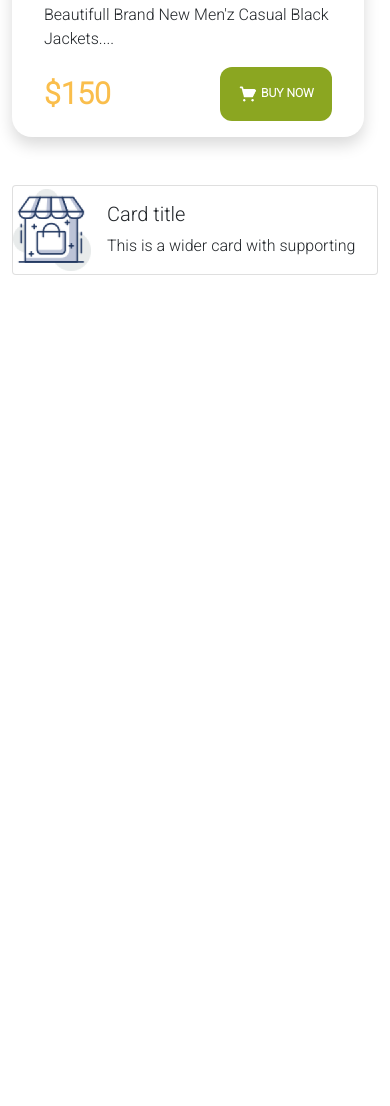
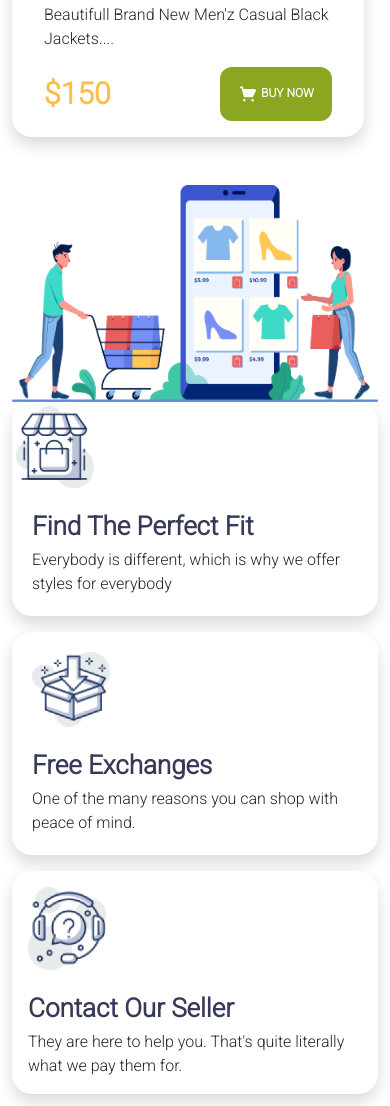
Before and after one commit to Mahbub-Ferdous/penguin-fashion-ecomerce-bootstrap5, a plain HTML site: page index.html in a window 390 px wide. Shown: the part 4394-5500 px from the top of the page. Before the commit the page ends 4733 px from the top, so only its background shows below. Drawn offline with nearby package versions, Linux system fonts and the light colour scheme.

Commit message:
almost done but not fully responsive

```diff
--- a/index.html
+++ b/index.html
@@ -234,7 +234,7 @@
         Manz-jacket-starts
       ---------------------->
 
-      <section>
+      <section class="mb-3">
         <h1 class="text-color fw-bold my-5">MAN JACKET</h1>
         <div class="row gy-4">
           <div class="col-lg-4 col-md-6 col-sm-12 col-12">
@@ -357,12 +357,25 @@
       ----------------------->
 
       <section class="my-5">
-        <div class="row">
-          <div class="col">
-            <div>
-              <div class="card mb-3" style="max-width: 480px">
-                <div class="d-flex justify-content-between align-items-center">
-                  <div>
+        <div class="row g-5">
+          <div class="d-flex flex-row-reverse flex-wrap">
+            <div class="col-md-12 col-lg-6 col-sm-12 col-12 my-auto">
+              <img
+                class="img-fluid"
+                src="images/shopping.png"
+                alt=""
+                srcset=""
+                width="500"
+                height="300"
+              />
+            </div>
+            <div class="col-md-12 col-lg-6 col-sm-12 col-12">
+              <div
+                class="card mb-3 border-0 shadow p-1 rounded-frame"
+                style="max-width: 480px"
+              >
+                <div class="row g-2">
+                  <div class="col-md-4 col-12">
                     <img
                       src="icons/image 12.png"
                       class="img-fluid rounded-start"
@@ -371,11 +384,65 @@
                       height="82"
                     />
                   </div>
-                  <div class="card-body me-auto">
-                    <h5 class="card-title">Card title</h5>
-                    <p class="card-text">
-                      This is a wider card with supporting
-                    </p>
+                  <div class="col-md-8 col-12">
+                    <div class="card-body me-3">
+                      <h5 class="card-title custom mx-md-auto">
+                        Find The Perfect Fit
+                      </h5>
+                      <p class="card-text fs-6">
+                        Everybody is different, which is why we offer styles for
+                        everybody
+                      </p>
+                    </div>
+                  </div>
+                </div>
+              </div>
+              <div
+                class="card mb-3 border-0 shadow p-1 rounded-frame"
+                style="max-width: 480px"
+              >
+                <div class="row g-2">
+                  <div class="col-md-4 col-12">
+                    <img
+                      src="icons/image 13.png"
+                      class="img-fluid rounded-start mt-3 ms-3"
+                      alt="..."
+                      width="78"
+                      height="82"
+                    />
+                  </div>
+                  <div class="col-md-8 col-12">
+                    <div class="card-body me-3">
+                      <h5 class="card-title custom">Free Exchanges</h5>
+                      <p class="card-text fs-6">
+                        One of the many reasons you can shop with peace of mind.
+                      </p>
+                    </div>
+                  </div>
+                </div>
+              </div>
+              <div
+                class="card mb-3 border-0 shadow rounded-frame"
+                style="max-width: 480px"
+              >
+                <div class="row g-2">
+                  <div class="col-md-4 col-12">
+                    <img
+                      src="icons/image 14.png"
+                      class="img-fluid rounded-start mt-3 ms-3"
+                      alt="..."
+                      width="78"
+                      height="82"
+                    />
+                  </div>
+                  <div class="col-md-8 col-12">
+                    <div class="card-body me-3">
+                      <h5 class="card-title custom">Contact Our Seller</h5>
+                      <p class="card-text fs-6">
+                        They are here to help you. That's quite literally what
+                        we pay them for.
+                      </p>
+                    </div>
                   </div>
                 </div>
               </div>
```
